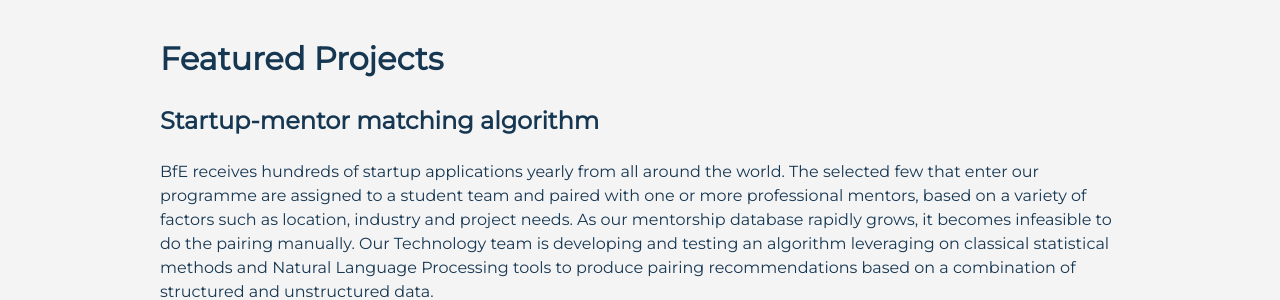
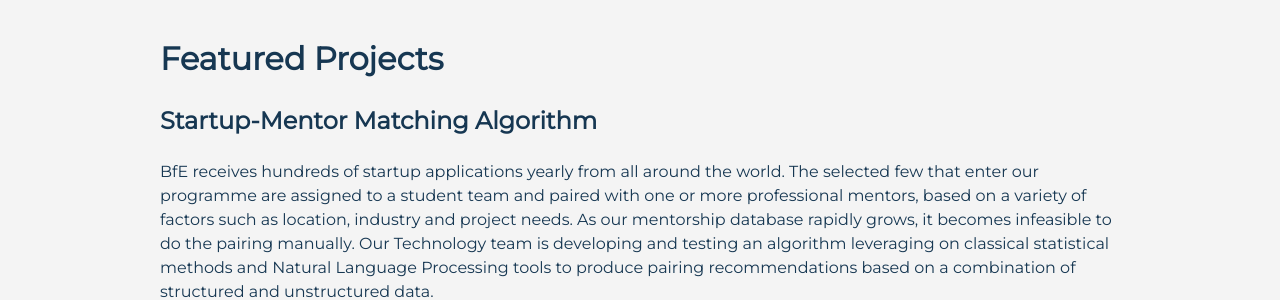
Before and after one commit to BfE-Technology/BfE-Technology.github.io, a Jekyll site: the page built from index.md, in a window 1280 px wide and 900 px high, scrolled down 7742 px. Shown: the part 154-454 px from the top of the window. Built offline with Jekyll 4.4.1, drawn with Linux system fonts in a browser that asks for light colours.

```diff
--- a/index.md
+++ b/index.md
@@ -513,7 +513,7 @@ Here are some of the reasons why people join BfE Technology:
   <br>
   <h2>Featured Projects</h2>
   <div class="card">
-    <h3>Startup-mentor matching algorithm</h3>
+    <h3>Startup-Mentor Matching Algorithm</h3>
     <div class="desc">BfE receives hundreds of startup applications yearly from all around the world. The selected few that enter our programme are assigned to a student team and paired with one or more professional mentors, based on a variety of factors such as location, industry and project needs. As our mentorship database rapidly grows, it becomes infeasible to do the pairing manually. Our Technology team is developing and testing an algorithm leveraging on classical statistical methods and Natural Language Processing tools to produce pairing recommendations based on a combination of structured and unstructured data.</div>
   </div>
   <div class="card">
```
